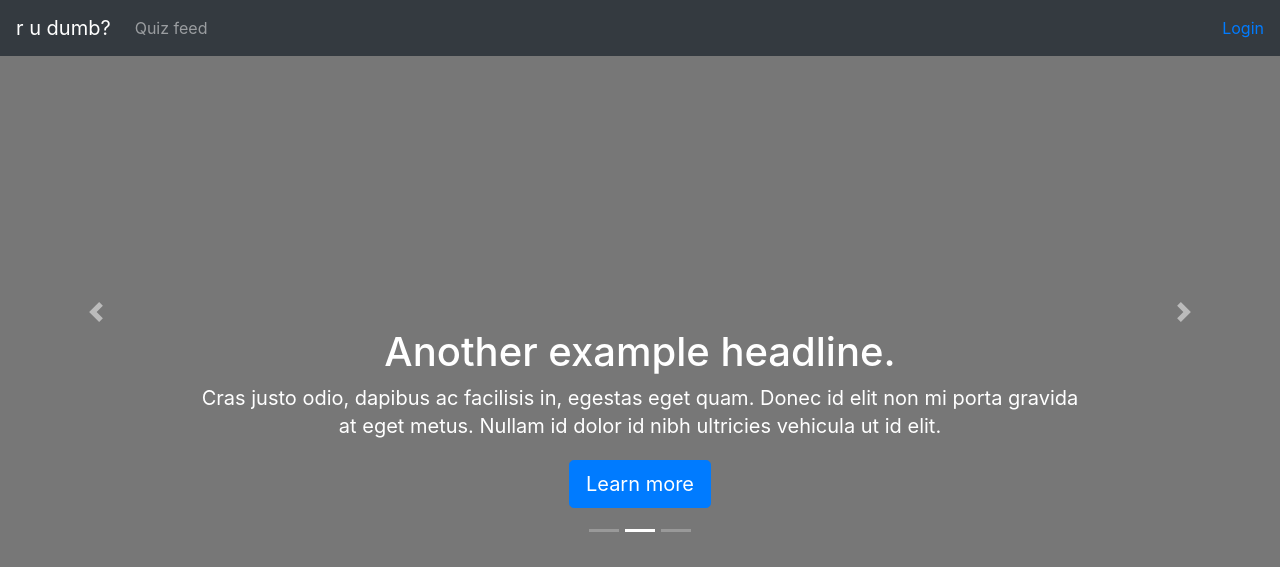
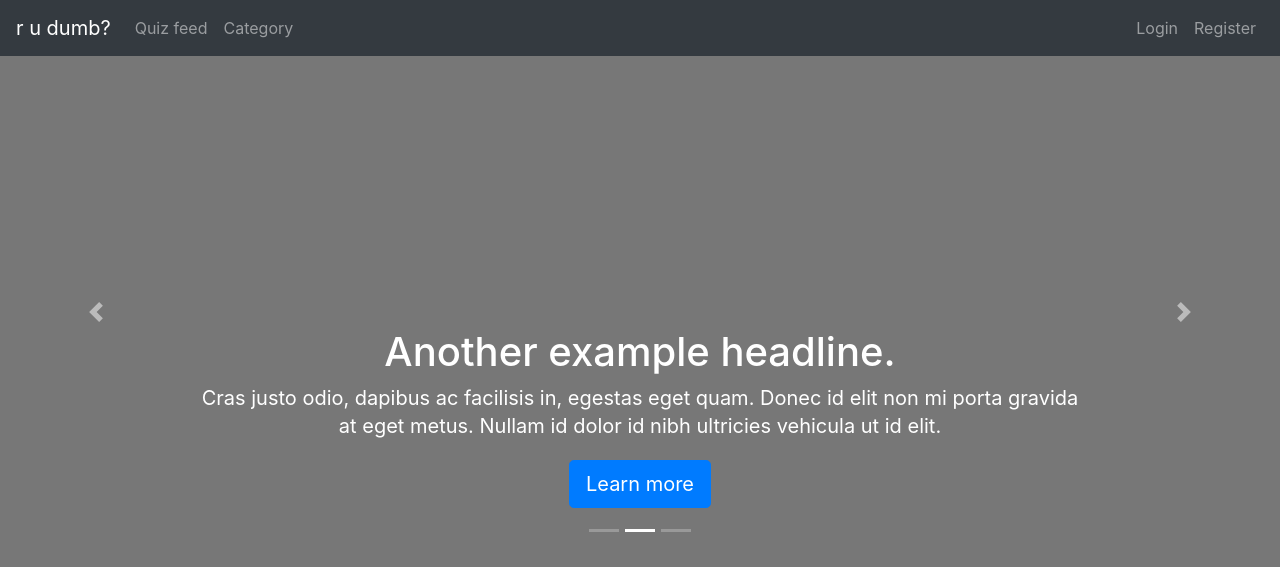
Before and after one commit to HE-Arc/r-u-dumb, a Django app: page / in a window 1280 px wide. Shown: the top 567 px of the page. Run offline with Django 3.2, Linux system fonts and the light colour scheme; data that the repository does not hold is empty; some libraries are stand-ins or nearby versions.

Commit message:
Skeletton.html update

```diff
--- a/rudumb/rudumbapp/templates/skeleton.html
+++ b/rudumb/rudumbapp/templates/skeleton.html
@@ -10,27 +10,33 @@
     <body>
         <!-- Fixed navbar -->
         <nav class="navbar navbar-expand-md navbar-dark  bg-dark">
-          <a class="navbar-brand" href="{% url 'index' %}">r u dumb?</a>
+          <a class="navbar-brand" href="/">r u dumb?</a>
           <button class="navbar-toggler" type="button" data-toggle="collapse" data-target="#navbarCollapse" aria-controls="navbarCollapse" aria-expanded="false" aria-label="Toggle navigation">
             <span class="navbar-toggler-icon"></span>
           </button>
           <div class="collapse navbar-collapse" id="navbarCollapse">
             <ul class="navbar-nav mr-auto">
               <li class="nav-item">
-                <a class="nav-link" href="{% url 'quiz' %}">Quiz feed</a>
+                <a class="nav-link" href="/">Quiz feed</a>
+              </li>
+              <li class="nav-item">
+                <a class="nav-link" href="/">Category</a>
               </li>
             </ul>
             <ul class="navbar-nav ml-auto">
                 {% if user.is_authenticated %}
                 <li class="nav-item">
-                  <a href="{% url 'dashboard' %}">Dashboard</a>
+                  <a class="nav-link" href="/dashboard">Dashboard</a>
                 </li>
                 <li class="nav-item">
-                  <a href="{% url 'logout' %}">Logout</a>
+                  <a class="nav-link" href="/logout">Logout</a>
                 </li>
                 {% else %}
                 <li class="nav-item">
-                  <a href="{% url 'login' %}">Login</a>
+                  <a class="nav-link" href="/login">Login</a>
+                </li>
+                <li class="nav-item">
+                  <a class="nav-link" href="/register">Register</a>
                 </li>
                 {% endif %}
             </ul>
```
